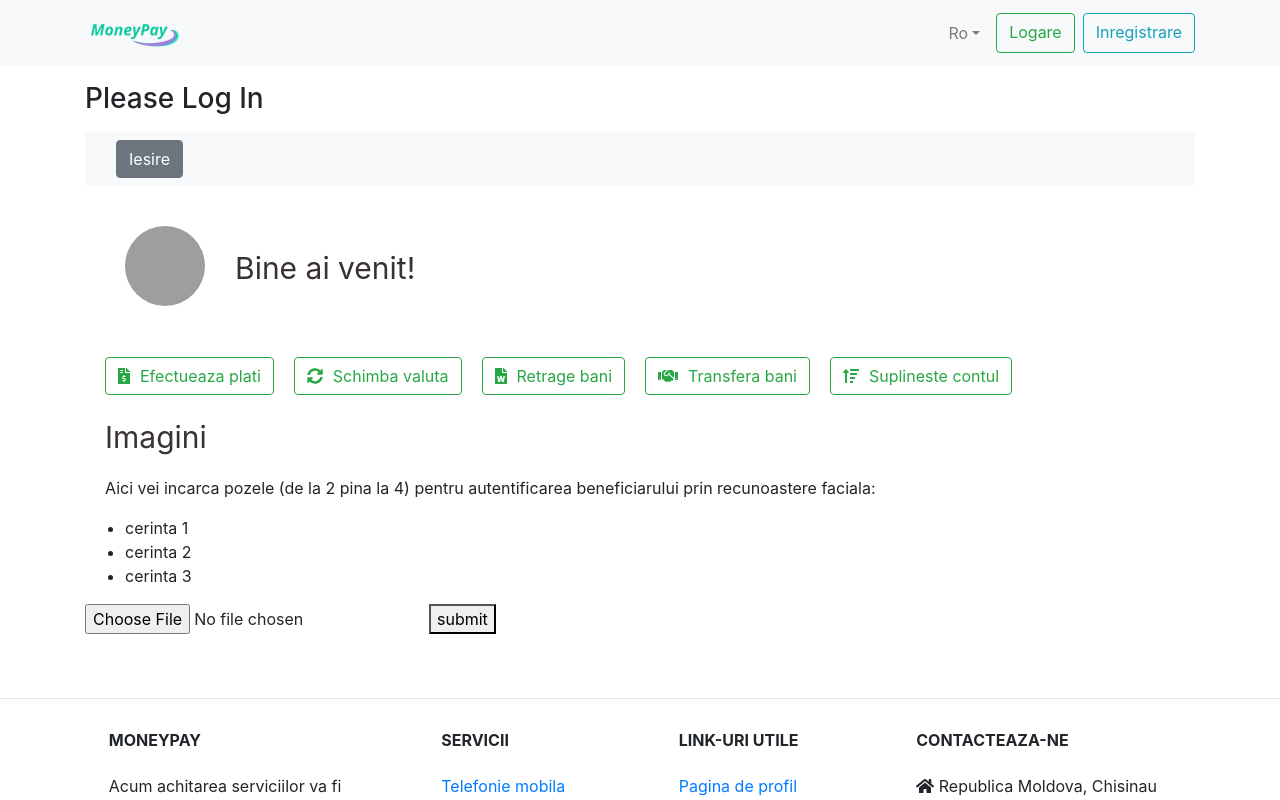
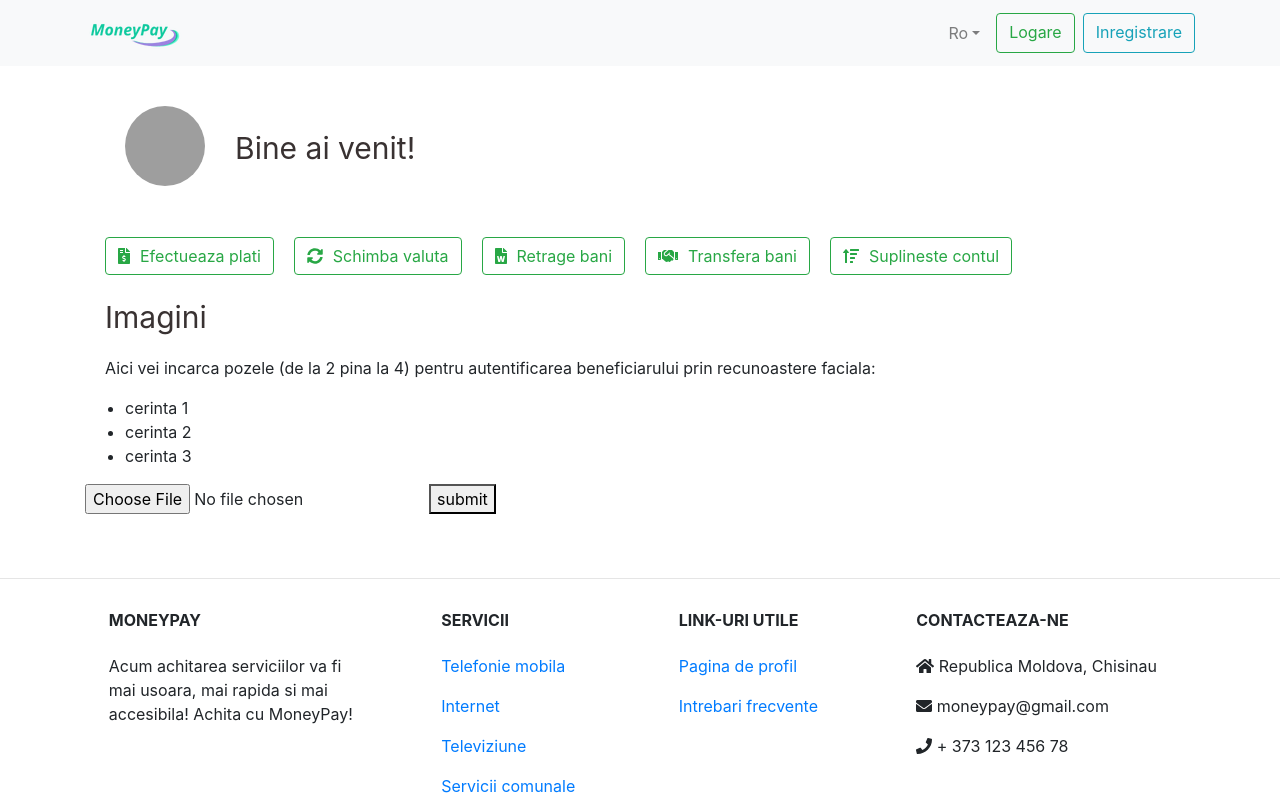
Before and after one commit to PetrovCristina/EPayment, a React (Create React App) app: page /profile in a window 1280 px wide. Shown: the top 800 px of the page. Built offline with nearby package versions, Linux system fonts and the light colour scheme; grey boxes are pictures that could not be loaded.

Commit message:
Fixing upload images

```diff
--- a/src/App.js
+++ b/src/App.js
@@ -64,7 +64,7 @@ class App extends Component {
           username: json.user.username
         })
       })
-      .then(() => this.props.history.push('/'))
+      .then(() => this.props.history.push('/profile'))
       .catch(() => console.log('Invalid data'))
   }
 
@@ -95,14 +95,6 @@ class App extends Component {
           logged_in={this.state.logged_in}
           handle_logout={this.handle_logout}
         />
-
-        <Container className="mt-3">
-          <h3>
-            {this.state.logged_in
-              ? `Hello, ${this.state.username}`
-              : 'Please Log In'}
-          </h3>
-        </Container>
 
         <Container className="mt-3">
           <Switch>
--- a/src/components/Profile/index.js
+++ b/src/components/Profile/index.js
@@ -2,7 +2,7 @@ import React from 'react'
 import { FontAwesomeIcon } from '@fortawesome/react-fontawesome'
 
 import './profile.css'
-import { Button, Navbar, Container } from 'reactstrap'
+import { Button } from 'reactstrap'
 import Avatar from 'react-avatar'
 
 class Profile extends React.Component {
@@ -20,8 +20,8 @@ class Profile extends React.Component {
   }
   handleSubmit() {
     let formData = new FormData()
-    formData.append('profile-pic', this.state.profilePic)
-    fetch('/accounts/profile-pic/', {
+    formData.append('upload', this.state.profilePic)
+    fetch('/accounts/images/', {
       method: 'POST',
       headers: {
         Accept: 'application/json, text/plain, */*'
@@ -46,13 +46,6 @@ class Profile extends React.Component {
   render() {
     return (
       <div>
-        <Navbar color="light" light expand="md">
-          <Container>
-            <Button variant="primary" type="submit">
-              Iesire
-            </Button>
-          </Container>
-        </Navbar>
         <div className="clearfix">
           <Avatar
             className="avatar"
```
